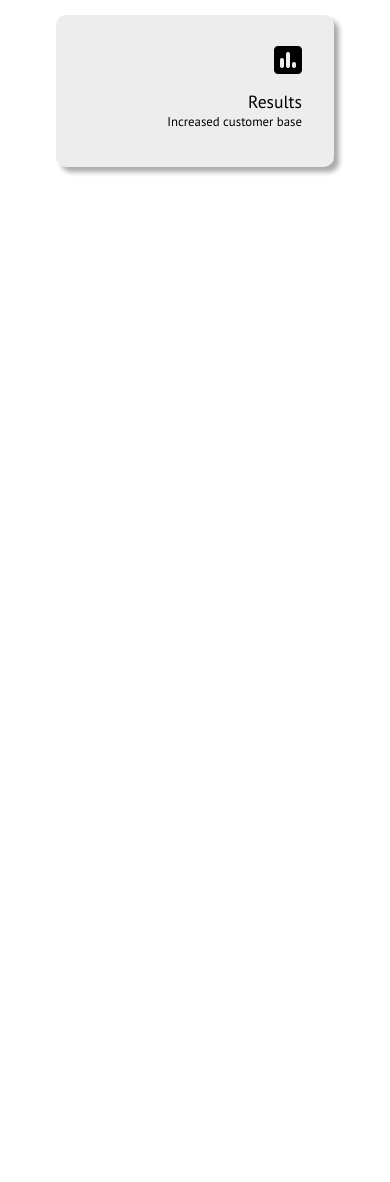
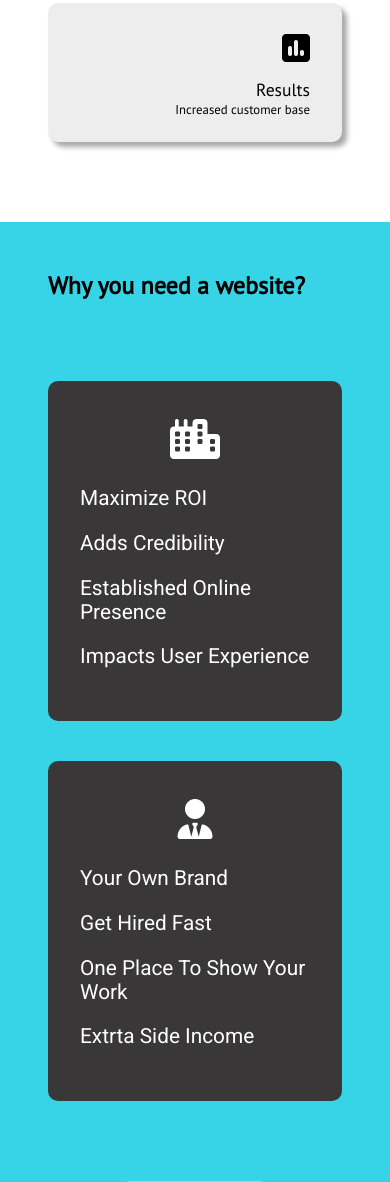
Before and after one commit to kisaraF/Private-Website.github.io, a plain HTML site: page index.html in a window 390 px wide. Shown: the part 818-2000 px from the top of the page. Before the commit the page ends 1065 px from the top, so only its background shows below. Drawn offline with Linux system fonts and the light colour scheme.

Commit message:
Developed upto blog section

```diff
--- /dev/null
+++ b/blog.css
@@ -0,0 +1,134 @@
+.list-item{
+   list-style-type: none;
+   margin: 1em 0;
+   font-size: 1.3rem;
+   font-family: 'Roboto', sans-serif;
+}
+
+.blog-ico{
+   text-align: center;
+   font-size: 2.5rem;
+}
+
+#blog{
+   margin: 5em 0;
+   padding: 0 5em;
+   background-color: #37D3E7;
+}
+
+.blog-card{
+   background-color: #393737;
+   color: #fff;
+   padding: 2em 5em;
+   border-radius: 10px;
+}
+
+.master-grid{
+   display: grid;
+   grid-template-columns: repeat(2, 1fr);
+   grid-gap: 3em;
+   padding: 0 8em;
+   margin: 5em 0;
+}
+
+@media (max-width:1100px) {
+  .master-grid{
+     padding: 0 6em;
+  }
+}
+
+@media (max-width:1022px) {
+  .master-grid{
+     padding: 0 4em;
+  }
+}
+
+@media (max-width:958px) {
+  .master-grid{
+     padding: 0 2em;
+  }
+}
+
+@media (max-width:899px) {
+  .master-grid{
+     padding: 0;
+  }
+}
+
+@media (max-width:833px) {
+  .blog-card{
+     padding: 2em 4em;
+  }
+}
+
+@media (max-width:767px) {
+  .blog-card{
+     padding: 2em 3em;
+  }
+}
+
+@media (max-width:710px) {
+  .master-grid{
+     display: block;
+     padding: 0 6em;
+  }
+
+  .blog-card{
+     margin-bottom: 2.5em;
+  }
+}
+
+@media (max-width:635px) {
+  .master-grid{
+     padding: 0 4em;
+  }
+}
+
+@media (max-width:592px) {
+  .master-grid{
+     padding: 0 2em;
+  }
+}
+
+@media (max-width:510px) {
+  .master-grid{
+     padding: 0;
+  }
+}
+
+@media (max-width:425px) {
+  .blog-card{
+     padding: 2em 2em;
+  }
+}
+
+@media (max-width:400px) {
+  #blog{
+     padding: 3em;
+  }
+}
+
+@media (max-width:345px) {
+  #blog{
+     padding:0 1em;
+  }
+}
+
+.blog-btn{
+   text-align: center;
+}
+
+#blog-btn{
+   background-color: #c4c4c4;
+   padding: 0.7em 1.2em;
+   border-radius: 5px;
+   border: 0;
+   font-size: 1.2rem;
+   margin-bottom:2.5em;
+}
+
+#blog-btn:hover{
+   transition: all 0.2s ease-in;
+   background-color: #393737;
+   color: #fff;
+}
--- a/features.css
+++ b/features.css
@@ -96,3 +96,7 @@
      padding: 0 1.5em;
   }
 }
+
+#features{
+  margin-top: 5em;
+}
--- a/index.html
+++ b/index.html
@@ -7,6 +7,7 @@
    <title>Build a professional website</title>
    <link rel="stylesheet" href="styles.css">
    <link rel="stylesheet" href="features.css">
+   <link rel="stylesheet" href="blog.css">
    <link rel="preconnect" href="https://fonts.googleapis.com">
    <link rel="preconnect" href="https://fonts.gstatic.com" crossorigin>
    <link href="https://fonts.googleapis.com/css2?family=PT+Sans&family=Roboto&display=swap" rel="stylesheet">
@@ -85,6 +86,44 @@
       </div>
    </section>
 
+   <!--Blog Section-->
+   <section id="blog">
+      <div class="title">
+         <h1>Why you need a website?</h1>
+      </div>
+
+      <div class="master-grid">
+         <div class="blog-card">
+            <div class="blog-ico">
+               <i class="fas fa-city"></i>
+            </div>
+            <div class="blog-list">
+               <li class="list-item">Maximize ROI</li>
+               <li class="list-item">Adds Credibility</li>
+               <li class="list-item">Established Online Presence</li>
+               <li class="list-item">Impacts User Experience</li>
+            </div>
+         </div>
+
+         <div class="blog-card">
+            <div class="blog-ico">
+               <i class="fas fa-user-tie"></i>
+            </div>
+            <div class="blog-list">
+               <li class="list-item">Your Own Brand</li>
+               <li class="list-item">Get Hired Fast</li>
+               <li class="list-item">One Place To Show Your Work</li>
+               <li class="list-item">Extrta Side Income</li>
+            </div>
+         </div>
+      </div>
+
+      <div class="blog-btn">
+         <button id="blog-btn"><a href="">Read More</a></button>
+      </div>
+
+   </section>
+
    <script src="app.js"></script>
 </body>
 </html>
--- a/styles.css
+++ b/styles.css
@@ -1,3 +1,7 @@
+*{
+	margin: 0;
+	padding: 0;
+}
 html{
   margin: 0;
   scroll-behavior: smooth;
@@ -17,6 +21,7 @@ a{
 
 #navB{
   display: flex;
+  padding: 1em;
 }
 
 #ham{
@@ -154,3 +159,15 @@ a{
     margin-top: 0;
   }
 }
+
+@media (max-width:400px) {
+  .banner-para{
+    padding: 0 1.5em;
+  }
+}
+
+@media (max-width:388px) {
+  .banner-para{
+    padding: 0 2.5em;
+  }
+}
```
